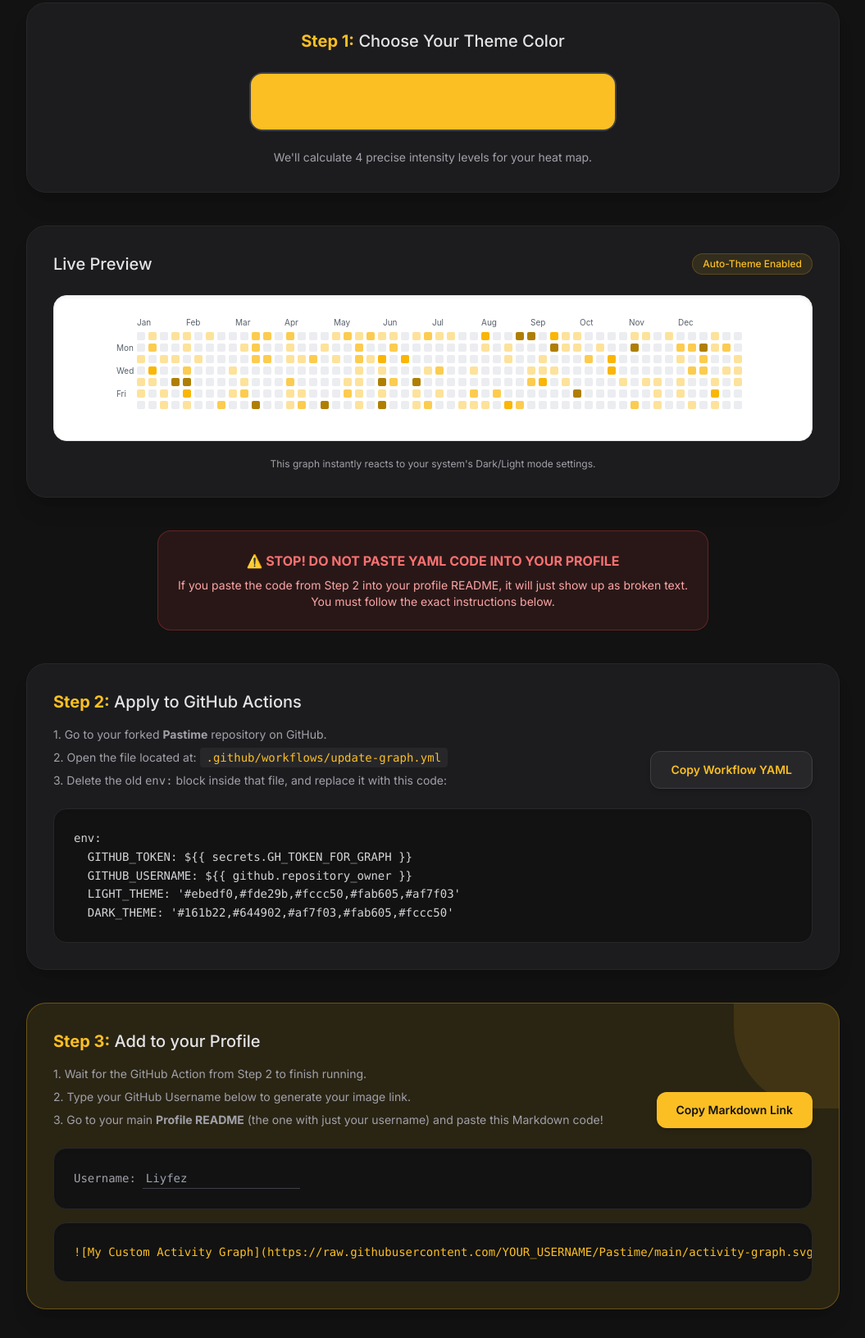
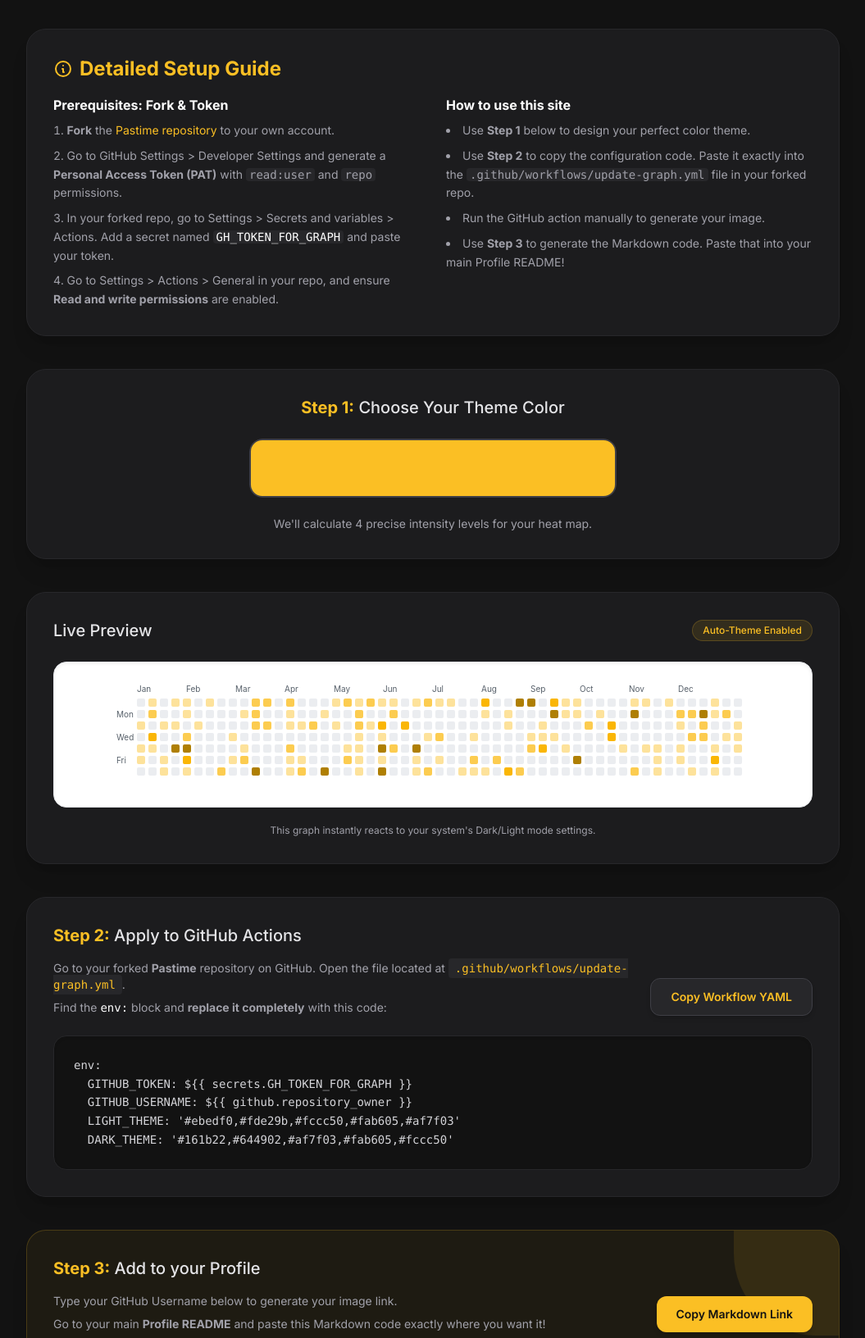
Before and after one commit to Liyfez/Pastime, a website: page docs/index.html in a window 1280 px wide. Shown: the part 285-1917 px from the top of the page at 82% size, without its empty margins (112-1167 px from the left). Drawn offline with nearby package versions, Linux system fonts and the light colour scheme.

Commit message:
docs: add license, comprehensive guides, and creator branding

```diff
--- a/docs/index.html
+++ b/docs/index.html
@@ -3,7 +3,7 @@
 <head>
   <meta charset="UTF-8">
   <meta name="viewport" content="width=device-width, initial-scale=1.0">
-  <title>Pastime - GitHub Activity Graph Customizer</title>
+  <title>Pastime - By Liyfez</title>
   <script src="https://cdn.tailwindcss.com"></script>
   <link href="https://fonts.googleapis.com/css2?family=Inter:wght@400;500;600;700&display=swap" rel="stylesheet">
   <script>
@@ -69,9 +69,17 @@
     }
   </style>
 </head>
-<body class="bg-bgDark text-textBright min-h-screen flex flex-col">
+<body class="bg-bgDark text-textBright min-h-screen flex flex-col relative">
 
-  <div class="flex-grow max-w-5xl mx-auto px-4 py-16 w-full">
+  <!-- Creator Badge -->
+  <a href="https://github.com/Liyfez" target="_blank" class="absolute top-6 right-6 flex items-center gap-2 bg-cardDark hover:bg-zinc-800 border border-zinc-700 px-4 py-2 rounded-full transition-colors shadow-lg group">
+    <svg class="w-5 h-5 text-brandYellow group-hover:text-yellow-300" fill="currentColor" viewBox="0 0 24 24" aria-hidden="true">
+      <path fill-rule="evenodd" d="M12 2C6.477 2 2 6.484 2 12.017c0 4.425 2.865 8.18 6.839 9.504.5.092.682-.217.682-.483 0-.237-.008-.868-.013-1.703-2.782.605-3.369-1.343-3.369-1.343-.454-1.158-1.11-1.466-1.11-1.466-.908-.62.069-.608.069-.608 1.003.07 1.531 1.032 1.531 1.032.892 1.53 2.341 1.088 2.91.832.092-.647.35-1.088.636-1.338-2.22-.253-4.555-1.113-4.555-4.951 0-1.093.39-1.988 1.029-2.688-.103-.253-.446-1.272.098-2.65 0 0 .84-.27 2.75 1.026A9.564 9.564 0 0112 6.844c.85.004 1.705.115 2.504.337 1.909-1.296 2.747-1.027 2.747-1.027.546 1.379.202 2.398.1 2.651.64.7 1.028 1.595 1.028 2.688 0 3.848-2.339 4.695-4.566 4.943.359.309.678.92.678 1.855 0 1.338-.012 2.419-.012 2.747 0 .268.18.58.688.482A10.019 10.019 0 0022 12.017C22 6.484 17.522 2 12 2z" clip-rule="evenodd" />
+    </svg>
+    <span class="text-sm font-semibold text-textBright group-hover:text-white">Liyfez</span>
+  </a>
+
+  <div class="flex-grow max-w-5xl mx-auto px-4 py-16 w-full mt-8">
 
     <header class="text-center mb-16">
       <h1 class="text-5xl md:text-6xl font-bold tracking-tight text-brandYellow mb-4">
@@ -81,6 +89,34 @@
         Craft your perfect GitHub Activity Graph. Pick a single color and we'll automatically generate a beautifully scaled theme for both Light and Dark modes.
       </p>
     </header>
+
+    <!-- Detailed Guide Section -->
+    <section class="bg-cardDark rounded-3xl p-8 shadow-xl border border-zinc-800 mb-10">
+      <h2 class="text-2xl font-bold text-brandYellow mb-4 flex items-center gap-2">
+        <svg class="w-6 h-6" fill="none" stroke="currentColor" viewBox="0 0 24 24"><path stroke-linecap="round" stroke-linejoin="round" stroke-width="2" d="M13 16h-1v-4h-1m1-4h.01M21 12a9 9 0 11-18 0 9 9 0 0118 0z"></path></svg>
+        Detailed Setup Guide
+      </h2>
+      <div class="grid md:grid-cols-2 gap-8 text-sm text-textBright leading-relaxed">
+        <div>
+          <h3 class="font-bold text-white mb-2 text-base">Prerequisites: Fork & Token</h3>
+          <ol class="list-decimal list-inside space-y-2 text-textSoft">
+            <li><strong>Fork</strong> the <a href="https://github.com/Liyfez/Pastime" target="_blank" class="text-brandYellow hover:underline">Pastime repository</a> to your own account.</li>
+            <li>Go to GitHub Settings > Developer Settings and generate a <strong>Personal Access Token (PAT)</strong> with <code class="bg-zinc-800 px-1 rounded">read:user</code> and <code class="bg-zinc-800 px-1 rounded">repo</code> permissions.</li>
+            <li>In your forked repo, go to Settings > Secrets and variables > Actions. Add a secret named <code class="bg-zinc-800 px-1 rounded text-white">GH_TOKEN_FOR_GRAPH</code> and paste your token.</li>
+            <li>Go to Settings > Actions > General in your repo, and ensure <strong>Read and write permissions</strong> are enabled.</li>
+          </ol>
+        </div>
+        <div>
+          <h3 class="font-bold text-white mb-2 text-base">How to use this site</h3>
+          <ul class="list-disc list-inside space-y-2 text-textSoft">
+            <li>Use <strong>Step 1</strong> below to design your perfect color theme.</li>
+            <li>Use <strong>Step 2</strong> to copy the configuration code. Paste it exactly into the <code class="bg-zinc-800 px-1 rounded">.github/workflows/update-graph.yml</code> file in your forked repo.</li>
+            <li>Run the GitHub action manually to generate your image.</li>
+            <li>Use <strong>Step 3</strong> to generate the Markdown code. Paste that into your main Profile README!</li>
+          </ul>
+        </div>
+      </div>
+    </section>
 
     <main class="space-y-10">
 
@@ -103,7 +139,6 @@
         </div>
 
         <div class="preview-container rounded-2xl p-6 shadow-inner border overflow-x-auto custom-scroll relative">
-          <!-- Removed min-w-[700px] to allow SVG to render without clipping on mobile -->
           <div class="flex justify-start md:justify-center w-full">
             <div id="svgContainer" class="transform scale-100 origin-left md:origin-center"></div>
           </div>
@@ -111,21 +146,14 @@
         <p class="text-center text-xs text-textSoft mt-5">This graph instantly reacts to your system's Dark/Light mode settings.</p>
       </section>
 
-      <!-- Warning Banner -->
-      <div class="bg-red-500/10 border border-red-500/30 rounded-2xl p-6 text-center max-w-2xl mx-auto shadow-sm">
-        <h3 class="text-red-400 font-bold mb-2">⚠️ STOP! DO NOT PASTE YAML CODE INTO YOUR PROFILE</h3>
-        <p class="text-sm text-red-300">If you paste the code from Step 2 into your profile README, it will just show up as broken text. You must follow the exact instructions below.</p>
-      </div>
-
       <!-- Step 2: GitHub Actions Export Section -->
       <section class="bg-cardDark rounded-3xl p-8 shadow-xl border border-zinc-800">
         <div class="flex flex-col md:flex-row justify-between items-start md:items-end mb-6 gap-4">
           <div>
             <h2 class="text-xl font-medium text-textBright"><span class="text-brandYellow font-bold">Step 2:</span> Apply to GitHub Actions</h2>
             <div class="text-sm text-textSoft mt-4 space-y-2">
-              <p>1. Go to your forked <strong>Pastime</strong> repository on GitHub.</p>
-              <p>2. Open the file located at: <code class="text-brandYellow bg-zinc-800 px-2 py-1 rounded">.github/workflows/update-graph.yml</code></p>
-              <p>3. Delete the old <code>env:</code> block inside that file, and replace it with this code:</p>
+              <p>Go to your forked <strong>Pastime</strong> repository on GitHub. Open the file located at <code class="text-brandYellow bg-zinc-800 px-2 py-1 rounded">.github/workflows/update-graph.yml</code>.</p>
+              <p>Find the <code class="text-white">env:</code> block and <strong>replace it completely</strong> with this code:</p>
             </div>
           </div>
           <button id="copyActionBtn" class="bg-zinc-800 hover:bg-zinc-700 text-brandYellow border border-zinc-700 px-6 py-3 rounded-xl font-semibold text-sm transition-all shadow-md active:scale-95 flex-shrink-0">
@@ -133,21 +161,20 @@
           </button>
         </div>
 
-        <div class="bg-bgDark rounded-2xl p-6 overflow-x-auto border border-zinc-800 shadow-inner">
+        <div class="bg-bgDark rounded-2xl p-6 overflow-x-auto border border-zinc-800 shadow-inner relative">
           <pre class="text-zinc-300 font-mono text-sm leading-relaxed"><code id="exportActionCode"></code></pre>
         </div>
       </section>
 
       <!-- Step 3: Markdown Export Section -->
-      <section class="bg-brandYellow/10 rounded-3xl p-8 shadow-xl border border-brandYellow/30 relative overflow-hidden">
+      <section class="bg-brandYellow/5 rounded-3xl p-8 shadow-xl border border-brandYellow/20 relative overflow-hidden">
         <div class="absolute top-0 right-0 w-32 h-32 bg-brandYellow/10 rounded-bl-[100px] pointer-events-none"></div>
         <div class="flex flex-col md:flex-row justify-between items-start md:items-end mb-6 gap-4 relative z-10">
           <div>
             <h2 class="text-xl font-medium text-textBright"><span class="text-brandYellow font-bold">Step 3:</span> Add to your Profile</h2>
             <div class="text-sm text-textSoft mt-4 space-y-2">
-              <p>1. Wait for the GitHub Action from Step 2 to finish running.</p>
-              <p>2. Type your GitHub Username below to generate your image link.</p>
-              <p>3. Go to your main <strong>Profile README</strong> (the one with just your username) and paste this Markdown code!</p>
+              <p>Type your GitHub Username below to generate your image link.</p>
+              <p>Go to your main <strong>Profile README</strong> and paste this Markdown code exactly where you want it!</p>
             </div>
           </div>
           <button id="copyProfileBtn" class="bg-brandYellow hover:bg-yellow-400 text-bgDark px-6 py-3 rounded-xl font-semibold text-sm transition-all shadow-md active:scale-95 flex-shrink-0">
@@ -157,7 +184,7 @@
 
         <div class="bg-bgDark rounded-2xl p-6 overflow-x-auto border border-zinc-800 shadow-inner flex items-center gap-2 relative z-10">
           <span class="text-textSoft font-mono text-sm">Username:</span>
-          <input type="text" id="usernameInput" placeholder="Liyfez" class="bg-transparent border-b border-zinc-700 text-brandYellow font-mono text-sm focus:outline-none focus:border-brandYellow px-1 py-0.5 w-48">
+          <input type="text" id="usernameInput" placeholder="your-username" class="bg-transparent border-b border-zinc-700 text-brandYellow font-mono text-sm focus:outline-none focus:border-brandYellow px-1 py-0.5 w-48">
         </div>
 
         <div class="bg-bgDark rounded-2xl p-6 overflow-x-auto border border-zinc-800 shadow-inner mt-4 relative z-10">
@@ -169,8 +196,9 @@
 
   </div>
 
-  <footer class="py-8 text-center text-textSoft text-sm border-t border-zinc-800 mt-auto bg-bgDark">
-    <p>&copy; 2026 Pastime Team. All rights reserved.</p>
+  <footer class="py-10 text-center text-textSoft text-sm border-t border-zinc-800 mt-auto bg-bgDark">
+    <p class="mb-2 text-brandYellow font-semibold">Created with precision by Liyfez.</p>
+    <p>&copy; 2026 Liyfez. Released under the MIT License.</p>
   </footer>
 
   <script src="script.js"></script>
--- a/docs/script.js
+++ b/docs/script.js
@@ -95,7 +95,7 @@ document.addEventListener('DOMContentLoaded', () => {
   }
 
   function renderProfileCode() {
-    const username = usernameInput.value.trim() || 'YOUR_USERNAME';
+    const username = usernameInput.value.trim() || 'your-username';
     exportProfileCode.textContent = `![My Custom Activity Graph](https://raw.githubusercontent.com/${username}/Pastime/main/activity-graph.svg)`;
   }
 
```
Also changed, not shown: README.md, 1 other file.
